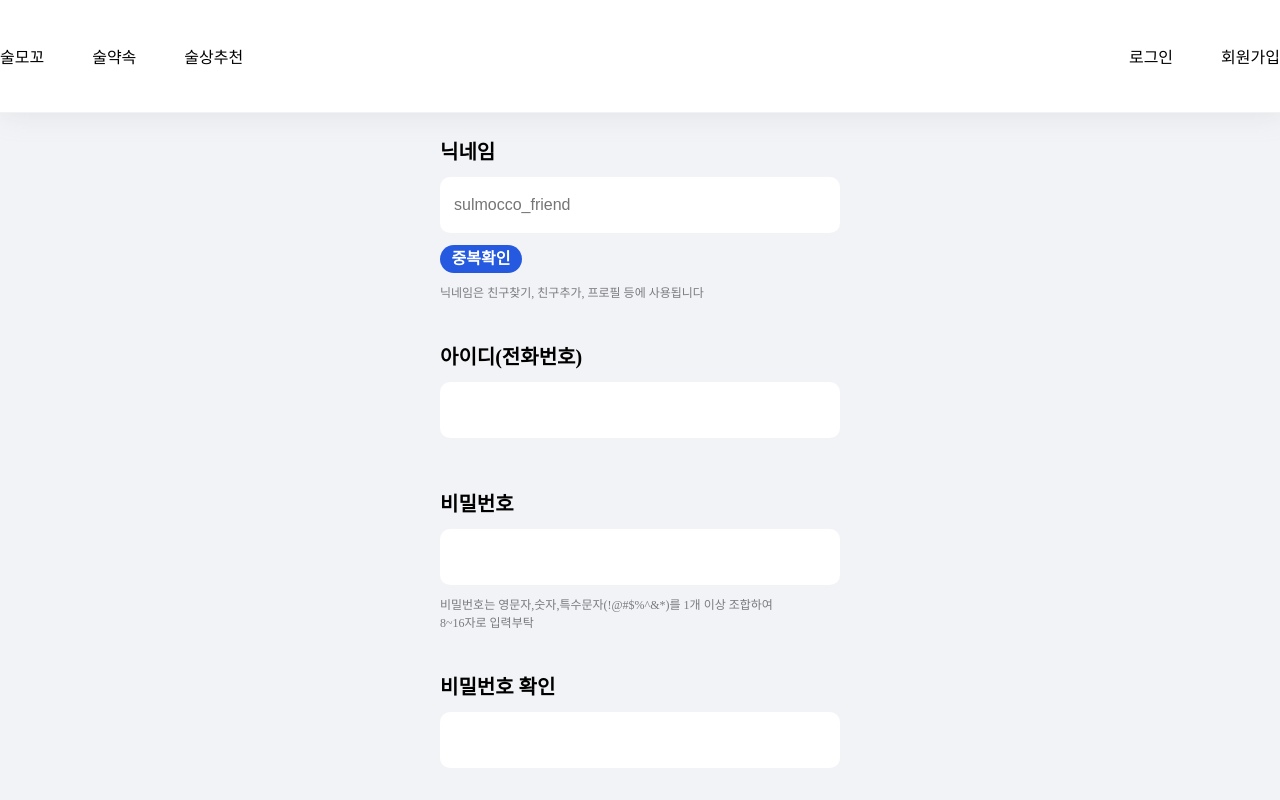
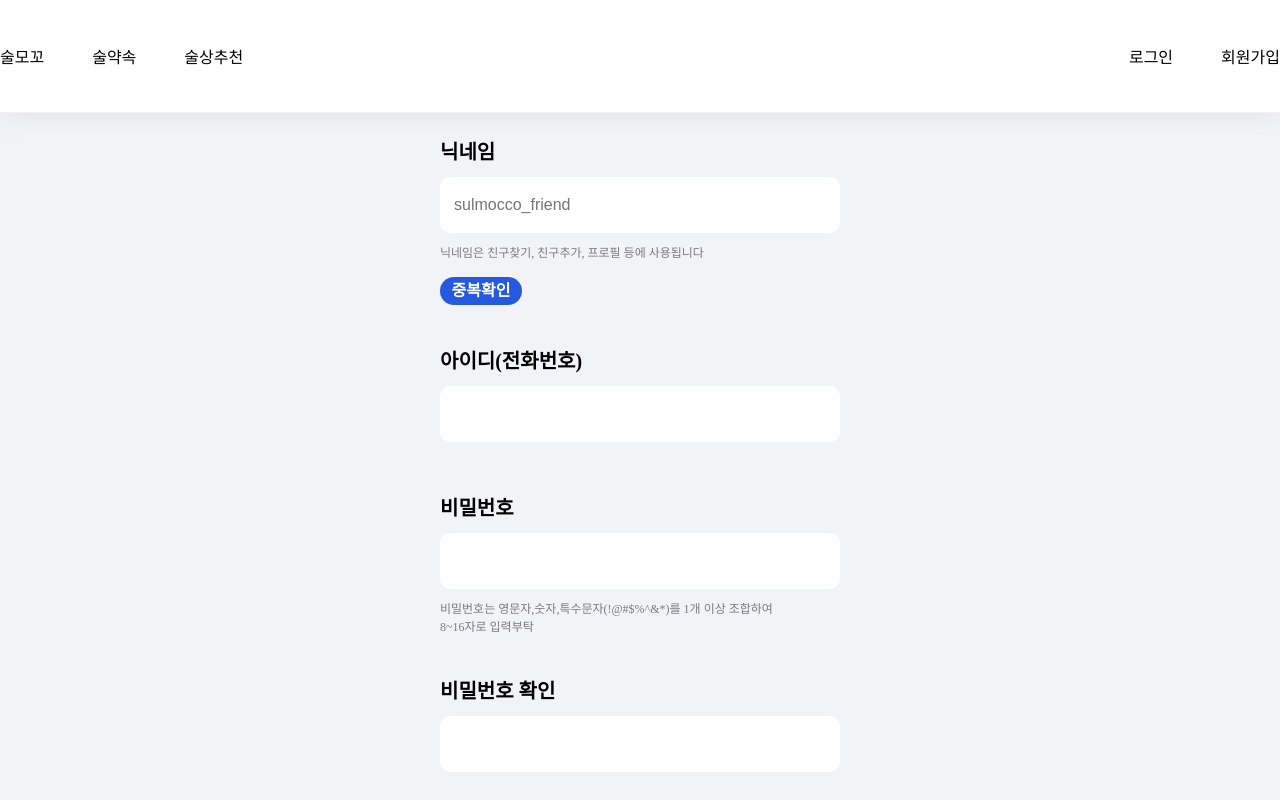
Before and after one commit to sulmocco/frontend, a React (Create React App) app: page /signup in a window 1280 px wide. Shown: the top 800 px of the page. Built offline with nearby package versions, Linux system fonts and the light colour scheme; no server answers; a web font is replaced by a local one.

Commit message:
UPDATE: signup username check done, add shared options

```diff
--- a/src/components/inputwrapper/index.jsx
+++ b/src/components/inputwrapper/index.jsx
@@ -8,20 +8,35 @@ import {
 } from "./styles";
 
 const InputWrapper = (props) => {
-    const {error, title, dropdown, options, guide, open} = props;
+  // error      true이면 에러(빨간색)
+  // success       true이면 성공(파란색)
+  // title      input 위 제목 label에 들어갈 텍스트 string
+  // dropdown   드롭다운 사용 여부(true면 사용)
+  // options    드롭다운에 들어가는 옵션([{value,option}] 리스트)
+  // open       드롭다운 열림상태 여부(true면 열림)
+  // guide      아래에 들어가는 회색 가이드텍스트 string
+  // needCheck  중복체크 필요 여부(있으면 버튼 출력)
+  // onCheck    중복체크 버튼 클릭시 실행될 함수
+
+
+    const {error, title, dropdown, options, guide, open, needCheck, onCheck, success} = props;
   return (
     <>
       <Wrapper>
         <UpperWrapper>
-          <label htmlFor="email" className="title">
+          <label className="title">
             {title}
           </label>
-          <div className="error">
+          {error && <div className="error">
             {error && <img src="/images/icon_information.svg" alt="i"/>}
             {error}
-          </div>
+          </div>}
+          {success && <div className="success">
+            {success && <img src="/images/icon_information_blue.svg" alt="i"/>}
+            {"사용 가능한 닉네임입니다."}
+          </div>}
         </UpperWrapper>
-        <CenterWrapper error={error} dropdown={dropdown}>
+        <CenterWrapper error={error} dropdown={dropdown} success={success}>
           {props.children}
         </CenterWrapper>
         {dropdown && (
@@ -36,6 +51,7 @@ const InputWrapper = (props) => {
           </OptionsWrapper>
         )}
         <GuideText>{guide}</GuideText>
+        {needCheck && <button type="button" onClick={onCheck} disabled={success}>중복확인</button>}
       </Wrapper>
     </>
   );
--- a/src/components/inputwrapper/styles.jsx
+++ b/src/components/inputwrapper/styles.jsx
@@ -14,7 +14,7 @@ export const Wrapper = styled.div`
     font-size: 1.6rem;
     font-weight: 700;
     color: ${props => props.theme.white};
-    margin-top: 1.2rem;
+    margin-top: 1.6rem;
     border-radius: 2rem;
     outline: none;
     border: none;
@@ -22,6 +22,10 @@ export const Wrapper = styled.div`
     justify-content: center;
     align-items: center;
     line-height: 2rem;
+    &:disabled{
+      background-color: ${props => props.theme.grey_03};
+      cursor: default;
+    }
   }
 `;
 
@@ -37,6 +41,16 @@ export const UpperWrapper = styled.div`
     display: flex;
     align-items: center;
     color: ${props => props.theme.error};
+    font-size: 1.4rem;
+    font-weight: 400;
+    img{
+        margin-right: .3rem;
+    }
+  }
+  .success{
+    display: flex;
+    align-items: center;
+    color: ${props => props.theme.primary};
     font-size: 1.4rem;
     font-weight: 400;
     img{
@@ -62,8 +76,24 @@ export const CenterWrapper = styled.div`
     width: 100%;
     height: 5.6rem;
     background: #ffffff;
-    border: ${(props) => (props.error ? "2px solid "+ props.theme.error : "2px solid transparent")};
-    color: ${props => props.error ? props.theme.error : "#000000"};
+    border: ${(props) => {
+      if(props.error){
+        return "2px solid "+ props.theme.error
+      }else if(props.success){
+        return "2px solid" + props.theme.primary
+      }else{
+        return "2px solid transparent"
+      }
+      }};
+    color: ${props => {
+      if(props.error){
+        return props.theme.error
+      }else if(props.success){
+        return props.theme.primary
+      }else{
+        return props.theme.black
+      }
+      }};
     border-radius: 10px;
     padding-left: 1.2rem;
     box-sizing: border-box;
@@ -90,7 +120,7 @@ export const OptionsWrapper = styled.div`
     margin-top: .4rem;
     padding: ${props => props.open ? "6px" : 0};
     border-radius: 10px;
-    height: ${props => props.open ? "28rem" : 0};
+    height: ${props => props.open ? "29.2rem" : 0};
     overflow: hidden;
     transition: all .3s ease-in-out;
     div{
--- a/src/pages/signup/index.jsx
+++ b/src/pages/signup/index.jsx
@@ -2,80 +2,121 @@ import { useRef, useState } from "react";
 import { useForm } from "react-hook-form";
 import InputWrapper from "../../components/inputwrapper";
 import sulmoggoApi from "../../shared/apis";
+import { AlcoholLevel } from "../../shared/options";
 import { SignUpButton, Container } from "./styles";
 
 const SignUp = (props) => {
-  const password = useRef({});
-  const levelText = useRef({})
-  const username = useRef({})
-  const passwordRegEx = /^(?=.*[A-Za-z])(?=.*\d)(?=.*[@$!%*#?&])[A-Za-z\d@$!%*#?&]{8,16}$/
+  // const [optionSelected, setOptionSelected] = useState(undefined)
+  // const [optionSelectedText, setOptionSelectedText] = useState(undefined)
   // const emailRegEx = /\S+@\S+\.\S+/
   // const usernameRegEx = /^[A-Za-z\d_]{1,}$/
-  const phoneRegEx = /^(\d{2,3})-(\d{3,4})-(\d{4})$/
-  const [openDropdown, setOpenDropdown] = useState(false)
-  // const [optionSelected, setOptionSelected] = useState(undefined)
-  // const [optionSelectedText, setOptionSelectedText] = useState(undefined)
 
+  const password = useRef({});
+  const levelText = useRef({});
+  const username = useRef({});
+
+  // 정규식
+  const passwordRegEx =
+    /^(?=.*[A-Za-z])(?=.*\d)(?=.*[@$!%*#?&])[A-Za-z\d@$!%*#?&]{8,16}$/;
+  const phoneRegEx = /^[0-9]*$/;
+
+  // 드롭다운 열리면 true 닫히면 false
+  const [openDropdown, setOpenDropdown] = useState(false);
+  // 사용자 닉네임 중복체크 여부. true이면 중복 없음(사용 가능)
+  const [usernameOK, setUsernameOK] = useState(false);
+
+  // 회원가입
   const onSubmit = async (data) => {
     console.log(JSON.stringify(data));
-    sulmoggoApi.signUp(data).then(res => {
-      alert("아~주잘댐")
-    })
+    await sulmoggoApi.signUp(data).then((res) => {
+      alert(res.data);
+    });
   };
+
+  // 나의 술 레벨 컨트롤
   const onDropdownChange = (e) => {
-    setValue("level", e.target.id)
-    setValue("level_text", e.target.innerText)
+    setValue("level", e.target.id);
+    setValue("level_text", e.target.innerText);
     console.log(e.target.id, e.target.innerText);
-    toggleDropdown()
-  }
+    toggleDropdown(); // 선택시 드롭다운 닫힘
+  };
 
-  const options = [
-    { value: 0, text: "알쓰" },
-    { value: 1, text: "초보" },
-    { value: 2, text: "중수" },
-    { value: 3, text: "고수" },
-    { value: 4, text: "술고래" }
-  ]
+  // 술 레벨 종류
+  const options = [...AlcoholLevel];
 
+  // 드롭다운 토글
   const toggleDropdown = () => {
-    setOpenDropdown(!openDropdown)
-  }
+    setOpenDropdown(!openDropdown);
+  };
 
+  // 폼 초기화, watch가 필요한 변수들 설정
   const {
-    register, watch,
-    handleSubmit, setValue, setError,
+    register,
+    watch,
+    handleSubmit,
+    setValue,
+    setError,
+    clearErrors,
     formState: { isDirty, errors },
   } = useForm({ mode: "onChange" });
   password.current = watch("password", "");
-  levelText.current = watch("level_text", "")
-  username.current = watch("username", "")
+  levelText.current = watch("level_text", "");
+  username.current = watch("username", "");
+
+  // 닉네임 중복체크
+  const checkUsername = () => {
+    sulmoggoApi
+      .usernameCheck(username.current)
+      .then((res) => {
+        alert("사용 가능한 닉네임입니다.");
+        setUsernameOK(true);
+        clearErrors("username");
+      })
+      .catch((e) => {
+        alert("사용할 수 없는 닉네임입니다.");
+        setError("username", {
+          type: "custom",
+          message: "사용할 수 없는 닉네임입니다.",
+        });
+      });
+  };
+
+  // 닉네임 변경시(onChange 핸들러)
+  const onUserNameChange = () => {
+    setUsernameOK(false);
+    return false;
+  };
 
   return (
     <Container>
-      <form onSubmit={handleSubmit(onSubmit)} style={{ width: "400px", maxWidth: "100%" }}>
+      <form
+        onSubmit={handleSubmit(onSubmit)}
+        style={{ width: "400px", maxWidth: "100%" }}
+      >
+        {/* -------------------------------닉네임------------------------------- */}
         <InputWrapper
           error={errors.username?.message}
           title="닉네임"
           guide={`닉네임은 친구찾기, 친구추가, 프로필 등에 사용됩니다`}
+          needCheck
+          onCheck={checkUsername}
+          success={usernameOK}
         >
           <input
             id="username"
             type="text"
             placeholder="sulmocco_friend"
-            aria-invalid={!isDirty ? undefined : errors.username ? "true" : "false"}
+            aria-invalid={
+              !isDirty ? undefined : errors.username ? "true" : "false"
+            }
             {...register("username", {
               required: "닉네임은 필수 입력입니다.",
+              onChange: onUserNameChange,
+              validate: () => usernameOK || "중복확인이 필요합니다.",
             })}
           />
-          <button type="button" onClick={() => {
-            sulmoggoApi.usernameCheck(username.current).then(res => {
-              alert(res.data.res)
-            }).catch(e => {
-              alert("중복이다 중복!!")
-              setError('username', { type: "custom", message: "중복중복중복!!" })
-            })
-          }}>중복확인</button>
         </InputWrapper>
+        {/* -------------------------------아이디------------------------------- */}
         <InputWrapper error={errors.id?.message} title="아이디(전화번호)">
           <input
             id="id"
@@ -84,11 +125,12 @@ const SignUp = (props) => {
               required: "아이디는 필수 입력입니다.",
               pattern: {
                 value: phoneRegEx,
-                message: "전화번호 형식에 맞지 않습니다"
-              }
+                message: "숫자만 입력해주세요.",
+              },
             })}
           />
         </InputWrapper>
+        {/* -------------------------------비밀번호------------------------------- */}
         <InputWrapper
           error={errors.password?.message}
           title="비밀번호"
@@ -98,7 +140,9 @@ const SignUp = (props) => {
           <input
             id="password"
             type="password"
-            aria-invalid={!isDirty ? undefined : errors.password ? "true" : "false"}
+            aria-invalid={
+              !isDirty ? undefined : errors.password ? "true" : "false"
+            }
             {...register("password", {
               required: "비밀번호 필수 입력입니다.",
               pattern: {
@@ -108,6 +152,7 @@ const SignUp = (props) => {
             })}
           />
         </InputWrapper>
+        {/* -------------------------------비밀번호확인------------------------------- */}
         <InputWrapper
           error={errors.password_check?.message}
           title="비밀번호 확인"
@@ -115,24 +160,29 @@ const SignUp = (props) => {
           <input
             id="password_check"
             type="password"
-            aria-invalid={!isDirty ? undefined : errors.password_check ? "true" : "false"}
+            aria-invalid={
+              !isDirty ? undefined : errors.password_check ? "true" : "false"
+            }
             {...register("password_check", {
               required: "비밀번호 확인은 필수 입력입니다.",
               pattern: {
                 value: passwordRegEx,
                 message: "비밀번호 형식에 맞지 않습니다.",
               },
-              validate: value => value === password.current || "비밀번호가 동일하지 않습니다."
+              validate: (value) =>
+                value === password.current || "비밀번호가 동일하지 않습니다.",
             })}
           />
         </InputWrapper>
+        {/* -------------------------------나의술레벨------------------------------- */}
         <InputWrapper
           error={errors.level_text?.message}
           title="나의 술 레벨"
           dropdown
           open={openDropdown}
           onOptionChange={onDropdownChange}
-          options={options}>
+          options={options}
+        >
           <input type="hidden" id="level" />
           <input
             id="level_text"
@@ -140,8 +190,8 @@ const SignUp = (props) => {
             ref={levelText}
             placeholder="-- 레벨을 선택하세요 --"
             {...register("level_text", {
-              required: "왜 안되는겅미",
-              validate: v => v !== ""
+              required: "나의 술 레벨을 선택해주세요.",
+              validate: (v) => v !== "" || "나의 술 레벨을 선택해주세요.",
             })}
             disabled
           />
@@ -149,7 +199,10 @@ const SignUp = (props) => {
             <img src="/images/icon_dropdown.svg" alt="down_arrow" />
           </div>
         </InputWrapper>
-        <SignUpButton type="submit" style={{ marginBottom: "13.6rem" }}>회원가입</SignUpButton>
+        {/* -------------------------------가입버튼------------------------------- */}
+        <SignUpButton type="submit" style={{ marginBottom: "13.6rem" }}>
+          회원가입
+        </SignUpButton>
       </form>
     </Container>
   );
--- /dev/null
+++ b/src/shared/options.js
@@ -0,0 +1,15 @@
+// 공통적으로 사용하는 옵션
+
+// 나의 술 레벨
+export const AlcoholLevel = [
+    { value: 0, text: "알쓰" },
+    { value: 1, text: "초보" },
+    { value: 2, text: "중수" },
+    { value: 3, text: "고수" },
+    { value: 4, text: "술고래" },
+]
+
+// 주종(술상추천)
+export const Alcohol = [
+    "맥주", "소주", "양주", "막걸리", "와인", "전통주"
+]
```
Also changed, not shown: public/images/icon_information_blue.svg (added).
